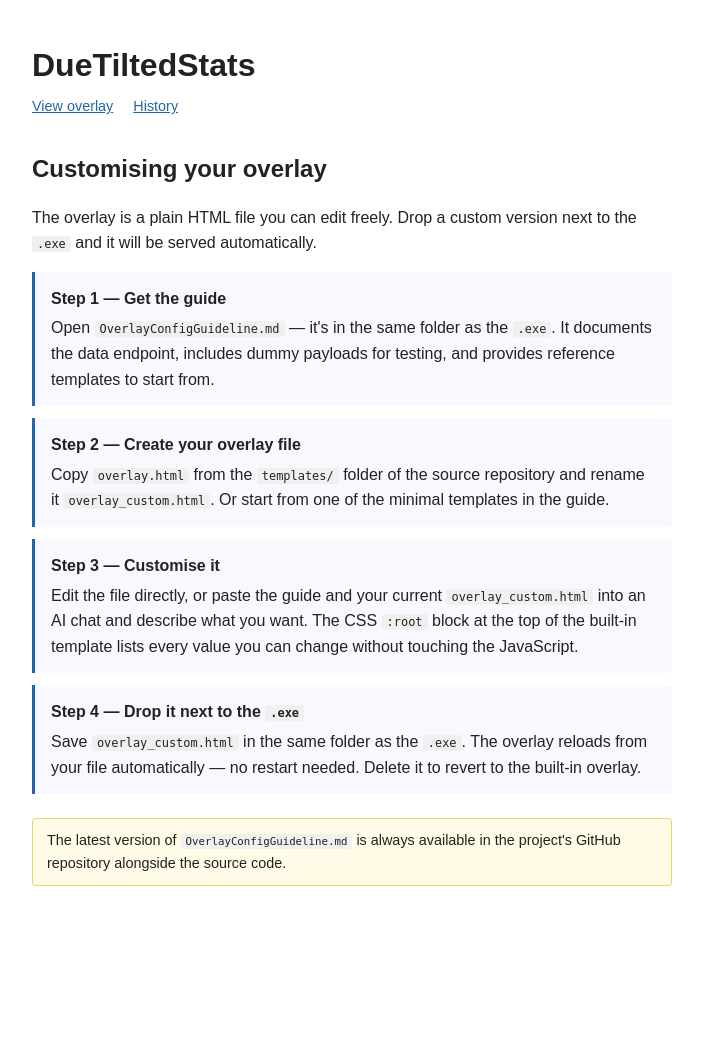
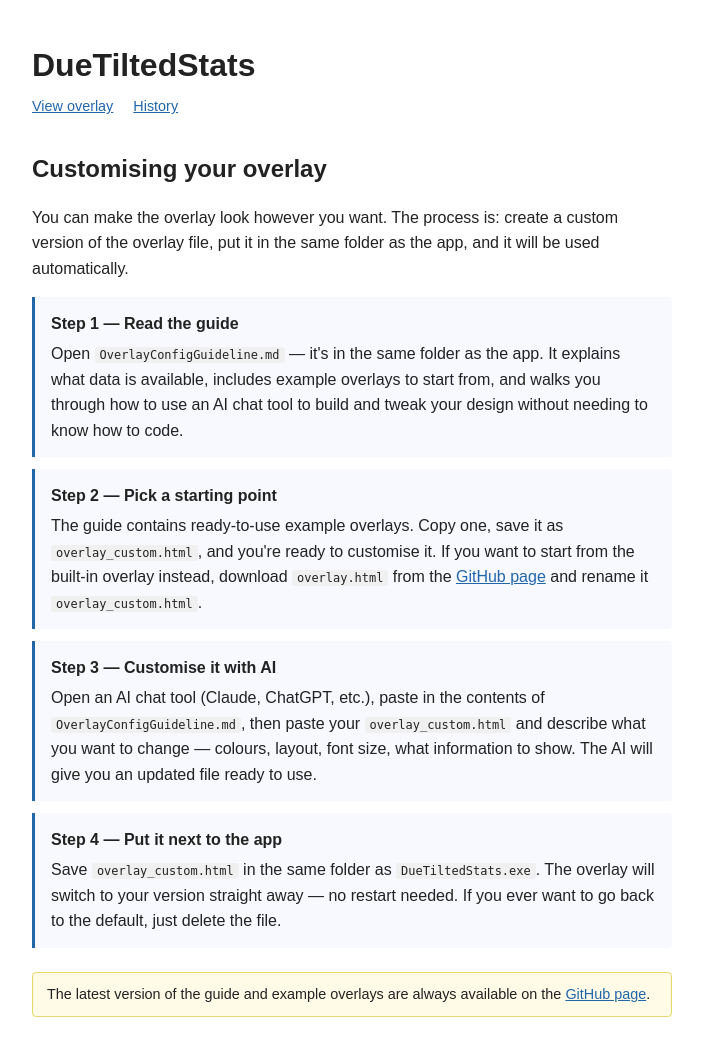
Before and after one commit to dueblix/DueTiltedStats, a Flask app: page /config in a window 1280 px wide. Shown: the whole page, without its empty margins (288-991 px from the left). Before the commit the page ends 886 px from the top, so only its background shows below. Run offline with Flask 3, Linux system fonts and the light colour scheme; parts of the project's set-up code (start-up, migrations or seed data) failed here and were passed over.

Commit message:
Rewrite config page for non-technical users
Plain language throughout — removes references to CSS :root blocks,
templates/ folders, and source repositories. Steps now focus on what
the user does (read guide, pick a starting point, use AI to customise,
drop next to exe) rather than how it works under the hood.

Adds GitHub link (https://github.com/dueblix/DueTiltedStats) in step 2
and the footer note.

Co-Authored-By: Claude Sonnet 4.6 <noreply@anthropic.com>

```diff
--- a/templates/config.html
+++ b/templates/config.html
@@ -51,41 +51,48 @@
 
 <h2>Customising your overlay</h2>
 
-<p>The overlay is a plain HTML file you can edit freely. Drop a custom version
-next to the <code>.exe</code> and it will be served automatically.</p>
+<p>You can make the overlay look however you want. The process is:
+create a custom version of the overlay file, put it in the same folder
+as the app, and it will be used automatically.</p>
 
 <div class="step">
-  <p><strong>Step 1 — Get the guide</strong></p>
+  <p><strong>Step 1 — Read the guide</strong></p>
   <p>Open <code>OverlayConfigGuideline.md</code> — it's in the same folder as
-  the <code>.exe</code>. It documents the data endpoint, includes dummy payloads
-  for testing, and provides reference templates to start from.</p>
+  the app. It explains what data is available, includes example overlays to
+  start from, and walks you through how to use an AI chat tool to build and
+  tweak your design without needing to know how to code.</p>
 </div>
 
 <div class="step">
-  <p><strong>Step 2 — Create your overlay file</strong></p>
-  <p>Copy <code>overlay.html</code> from the <code>templates/</code> folder of
-  the source repository and rename it <code>overlay_custom.html</code>.
-  Or start from one of the minimal templates in the guide.</p>
+  <p><strong>Step 2 — Pick a starting point</strong></p>
+  <p>The guide contains ready-to-use example overlays. Copy one, save it as
+  <code>overlay_custom.html</code>, and you're ready to customise it.
+  If you want to start from the built-in overlay instead, download
+  <code>overlay.html</code> from the
+  <a href="https://github.com/dueblix/DueTiltedStats" target="_blank">GitHub page</a>
+  and rename it <code>overlay_custom.html</code>.</p>
 </div>
 
 <div class="step">
-  <p><strong>Step 3 — Customise it</strong></p>
-  <p>Edit the file directly, or paste the guide and your current
-  <code>overlay_custom.html</code> into an AI chat and describe what you want.
-  The CSS <code>:root</code> block at the top of the built-in template lists
-  every value you can change without touching the JavaScript.</p>
+  <p><strong>Step 3 — Customise it with AI</strong></p>
+  <p>Open an AI chat tool (Claude, ChatGPT, etc.), paste in the contents of
+  <code>OverlayConfigGuideline.md</code>, then paste your
+  <code>overlay_custom.html</code> and describe what you want to change —
+  colours, layout, font size, what information to show. The AI will give you
+  an updated file ready to use.</p>
 </div>
 
 <div class="step">
-  <p><strong>Step 4 — Drop it next to the <code>.exe</code></strong></p>
-  <p>Save <code>overlay_custom.html</code> in the same folder as the
-  <code>.exe</code>. The overlay reloads from your file automatically —
-  no restart needed. Delete it to revert to the built-in overlay.</p>
+  <p><strong>Step 4 — Put it next to the app</strong></p>
+  <p>Save <code>overlay_custom.html</code> in the same folder as
+  <code>DueTiltedStats.exe</code>. The overlay will switch to your version
+  straight away — no restart needed. If you ever want to go back to the
+  default, just delete the file.</p>
 </div>
 
 <div class="note">
-  The latest version of <code>OverlayConfigGuideline.md</code> is always
-  available in the project's GitHub repository alongside the source code.
+  The latest version of the guide and example overlays are always available on the
+  <a href="https://github.com/dueblix/DueTiltedStats" target="_blank">GitHub page</a>.
 </div>
 
 </body>
```
